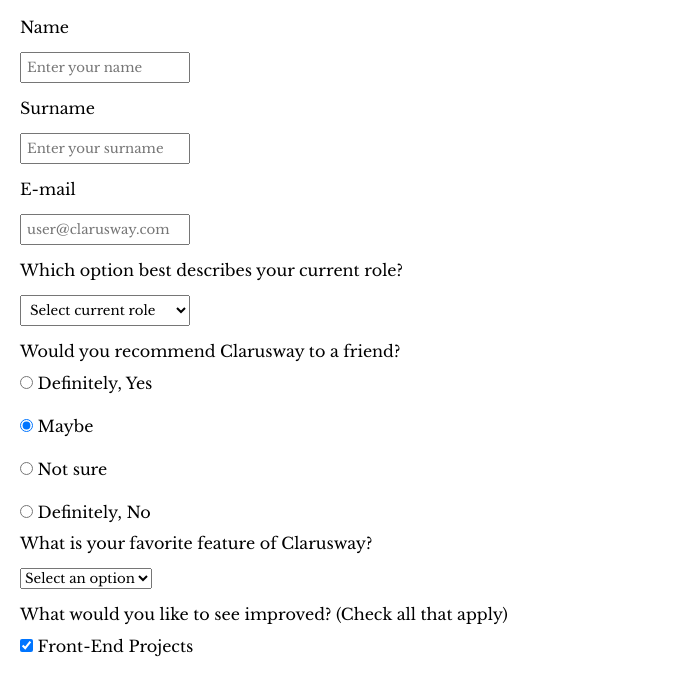
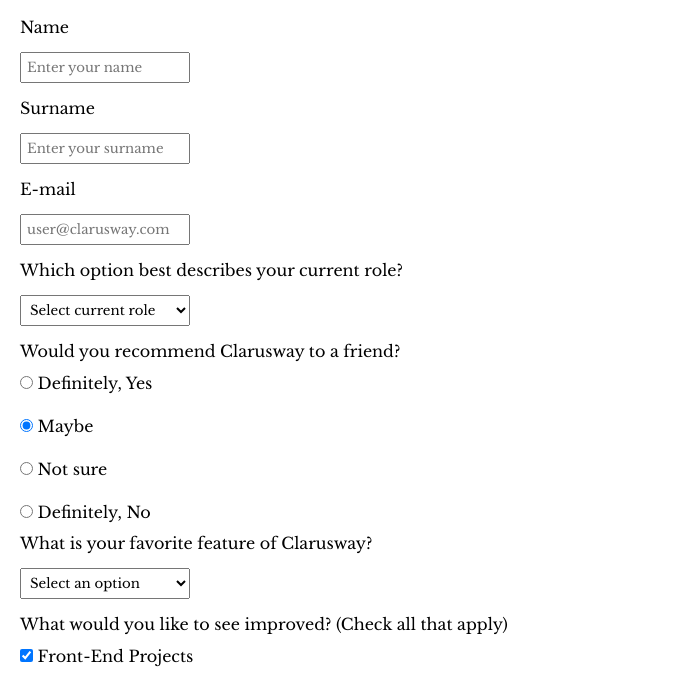
Before and after one commit to yasingultekin/Clarusway-Survey-Form, a plain HTML site: page index.html in a window 1280 px wide. Shown: the part 127-800 px from the top of the page, without its empty margins (0-683 px from the left). Drawn offline with nearby package versions, Linux system fonts and the light colour scheme.

Commit message:
first commit

```diff
--- a/style.css
+++ b/style.css
@@ -22,7 +22,7 @@ p {
 }
 
 #name, #surname, #email, #dropdown,
-#question, #first-dropdown {
+#question, #first-dropdown, #second-dropdown {
     width: 170px;
     padding: 5px;
     margin: 15px 0 15px 0;
@@ -34,11 +34,9 @@ p {
 #third-radio, #forth-radio, #second-dropdown {
     margin: 15px 0;
 }
-
 textarea {
     resize: none;
     font-size: 0.7rem;
-
 }
 
 button {
```
